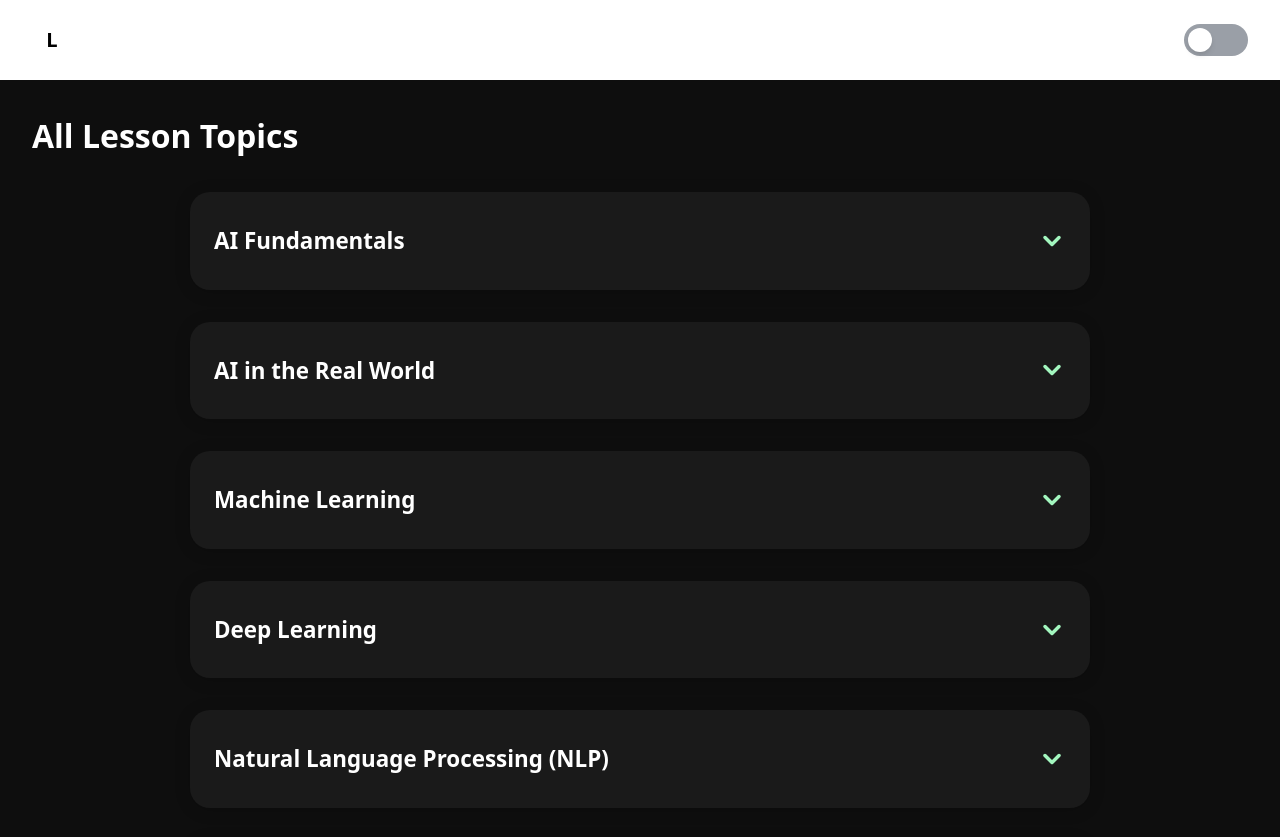
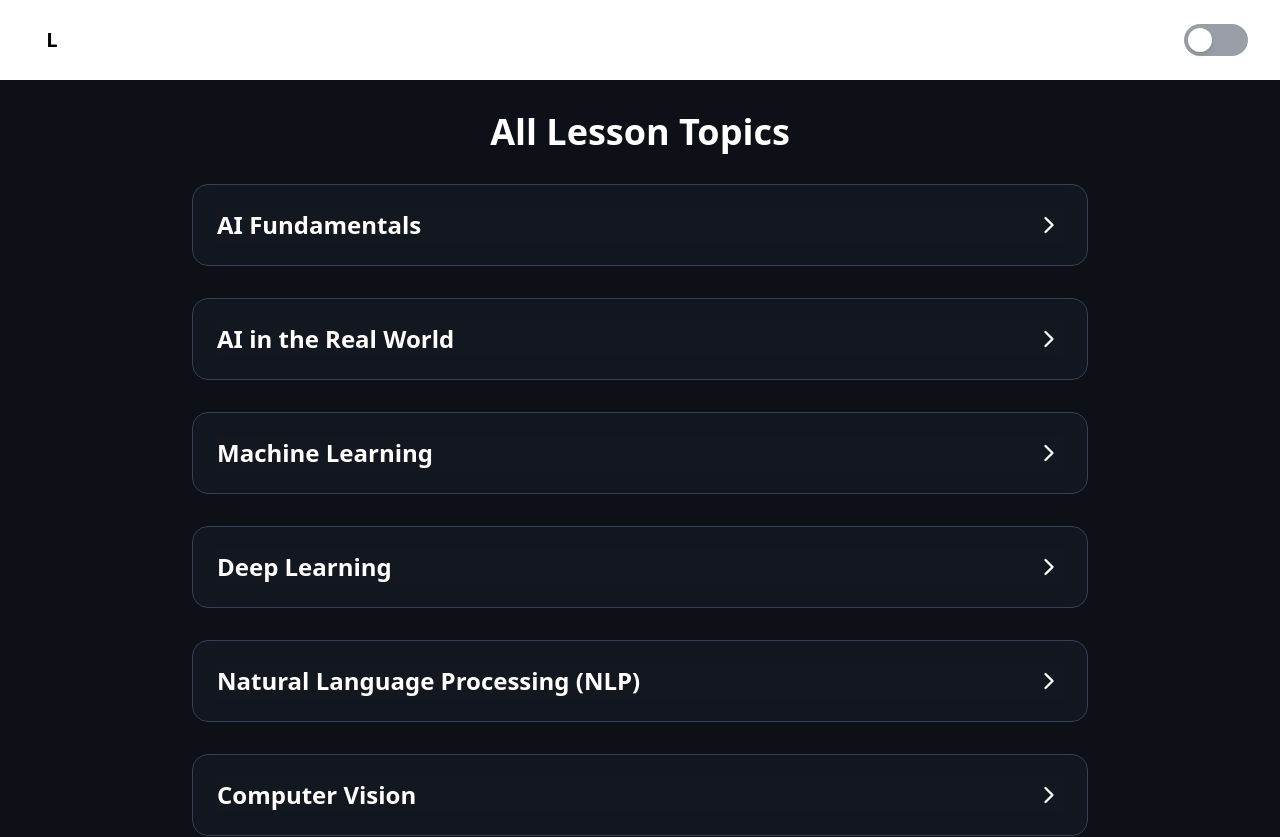
Before and after one commit to manthanjindal/LumosLearn, a React (Vite) app in the folder lumoslearn_frontend/: page /lessons in a window 1280 px wide. Shown: the top 837 px of the page. Built offline with nearby package versions, Linux system fonts and the light colour scheme.

Commit message:
feat(lessons): apply new design to lessons page

```diff
--- a/lumoslearn_frontend/src/pages/Lessons.tsx
+++ b/lumoslearn_frontend/src/pages/Lessons.tsx
@@ -1,40 +1,6 @@
 import React, { useState } from 'react';
 import { useNavigate } from 'react-router-dom';
-
-// Mint and greys
-const COLORS = {
-  background: '#0E0E0E',
-  topicBox: '#1A1A1A',
-  lessonCard: '#1F1F1F',
-  mint: '#A3F7BF',
-  lightGrey: '#A0A0A0',
-  white: '#FFFFFF',
-};
-
-// SVG mint chevron
-const MintChevron: React.FC<{ open: boolean }> = ({ open }) => (
-  <svg
-    width="28"
-    height="28"
-    viewBox="0 0 24 24"
-    style={{
-      display: 'inline-block',
-      transition: 'transform 0.3s',
-      transform: open ? 'rotate(90deg)' : 'rotate(0deg)',
-      verticalAlign: 'middle',
-    }}
-    fill="none"
-    xmlns="http://www.w3.org/2000/svg"
-  >
-    <polyline
-      points="6 9 12 15 18 9"
-      stroke={COLORS.mint}
-      strokeWidth="3"
-      strokeLinecap="round"
-      strokeLinejoin="round"
-    />
-  </svg>
-);
+import { ChevronRight, Clock, Star } from 'lucide-react';
 
 export const lessonsByTopic = {
   'AI Fundamentals': [
@@ -60,6 +26,8 @@ export const lessonsByTopic = {
     'AI Safety',
     'Risks of AI',
     'Explainable AI',
+    'Responsible AI Design',
+    'Trustworthy AI Systems',
   ],
   'AI in the Real World': [
     'AI in Healthcare',
@@ -299,8 +267,6 @@ export const lessonsByTopic = {
     'Diffusion Models',
     'AI for Drug Discovery',
     'Scalable AI',
-    'Responsible AI Design',
-    'Trustworthy AI Systems',
   ],
   'AI Explorers & Project Pathways for Teens': [
     'Discovering AI Roles',
@@ -1143,47 +1109,28 @@ const Lessons: React.FC = () => {
   };
 
   return (
-    <div style={{ background: COLORS.background, minHeight: '100vh', padding: '2rem' }}>
-      <h1 style={{ color: COLORS.white, fontSize: '2rem', fontWeight: 700, marginBottom: '2rem' }}>All Lesson Topics</h1>
-      <div style={{ maxWidth: 900, margin: '0 auto' }}>
+    <div className="bg-[#0D1117] min-h-screen p-8 text-white">
+      <h1 className="text-4xl font-bold mb-8 text-center">All Lesson Topics</h1>
+      <div className="max-w-4xl mx-auto">
         {Object.entries(lessonsByTopic).map(([topic, lessons]) => {
           const isOpen = openTopics[topic];
           return (
             <div
               key={topic}
-              style={{
-                background: COLORS.topicBox,
-                borderRadius: 20,
-                marginBottom: 32,
-                boxShadow: '0 2px 16px 0 rgba(0,0,0,0.18)',
-                transition: 'background 0.2s',
-                padding: '0.5rem 1.5rem 1.5rem 1.5rem',
-                position: 'relative',
-              }}
+              className="bg-gray-800/30 backdrop-blur-md rounded-2xl mb-8 border border-gray-700"
             >
               <div
-                style={{
-                  display: 'flex',
-                  alignItems: 'center',
-                  justifyContent: 'space-between',
-                  cursor: 'pointer',
-                  padding: '1.5rem 0 0.5rem 0',
-                  userSelect: 'none',
-                }}
+                className="flex items-center justify-between cursor-pointer p-6"
                 onClick={() => toggleTopic(topic)}
               >
-                <span style={{ color: COLORS.white, fontSize: '1.4rem', fontWeight: 700 }}>{topic}</span>
-                <MintChevron open={isOpen} />
+                <span className="text-2xl font-bold">{topic}</span>
+                <ChevronRight
+                  className={`transition-transform duration-300 ${isOpen ? 'rotate-90' : ''}`}
+                  size={28}
+                />
               </div>
               {isOpen && (
-                <div
-                  style={{
-                    display: 'grid',
-                    gridTemplateColumns: 'repeat(auto-fit, minmax(250px, 1fr))',
-                    gap: '2rem',
-                    marginTop: 24,
-                  }}
-                >
+                <div className="grid grid-cols-1 md:grid-cols-2 lg:grid-cols-3 gap-6 p-6 pt-0">
                   {lessons.map((lesson, idx) => {
                     const durations = [4, 5, 6];
                     const hash = lesson.split('').reduce((acc, c) => acc + c.charCodeAt(0), idx);
@@ -1192,36 +1139,19 @@ const Lessons: React.FC = () => {
                     return (
                       <div
                         key={lesson}
-                        style={{
-                          background: COLORS.lessonCard,
-                          borderRadius: 16,
-                          boxShadow: '0 2px 12px 0 rgba(163,247,191,0.08)',
-                          border: `1.5px solid transparent`,
-                          transition: 'box-shadow 0.2s, border 0.2s',
-                          width: 270,
-                          padding: '1.2rem 1.2rem 1.5rem 1.2rem',
-                          marginBottom: 0,
-                          position: 'relative',
-                          cursor: 'pointer',
-                          outline: 'none',
-                        }}
+                        className="bg-gray-900/50 rounded-xl p-6 border border-gray-700 transition-all duration-300 hover:border-[#38BDF8] hover:scale-105 cursor-pointer"
                         onClick={handleClick}
-                        onMouseOver={e => {
-                          (e.currentTarget as HTMLDivElement).style.boxShadow = '0 0 32px 8px #A3F7BF33, 0 0 16px 2px #A3F7BF55';
-                          (e.currentTarget as HTMLDivElement).style.border = `1.5px solid ${COLORS.mint}`;
-                        }}
-                        onMouseOut={e => {
-                          (e.currentTarget as HTMLDivElement).style.boxShadow = '0 2px 12px 0 rgba(163,247,191,0.08)';
-                          (e.currentTarget as HTMLDivElement).style.border = '1.5px solid transparent';
-                        }}
                       >
-                        <h3 style={{ color: COLORS.white, fontSize: '1.1rem', fontWeight: 700, marginBottom: 8 }}>{lesson}</h3>
-                        <div style={{ color: COLORS.lightGrey, fontSize: 15, marginBottom: 12 }}>
-                          <span>XP: 30</span> &nbsp;|&nbsp;
-                          <span>Difficulty: Beginner</span>
-                        </div>
-                        <div style={{ color: COLORS.lightGrey, fontSize: 14, marginBottom: 18 }}>
-                          Duration: {duration} min
+                        <h3 className="text-lg font-bold mb-3">{lesson}</h3>
+                        <div className="text-gray-400 text-sm flex items-center justify-between">
+                          <div className="flex items-center">
+                            <Star size={16} className="mr-2 text-yellow-400" />
+                            <span>Beginner</span>
+                          </div>
+                          <div className="flex items-center">
+                            <Clock size={16} className="mr-2" />
+                            <span>{duration} min</span>
+                          </div>
                         </div>
                       </div>
                     );
```
